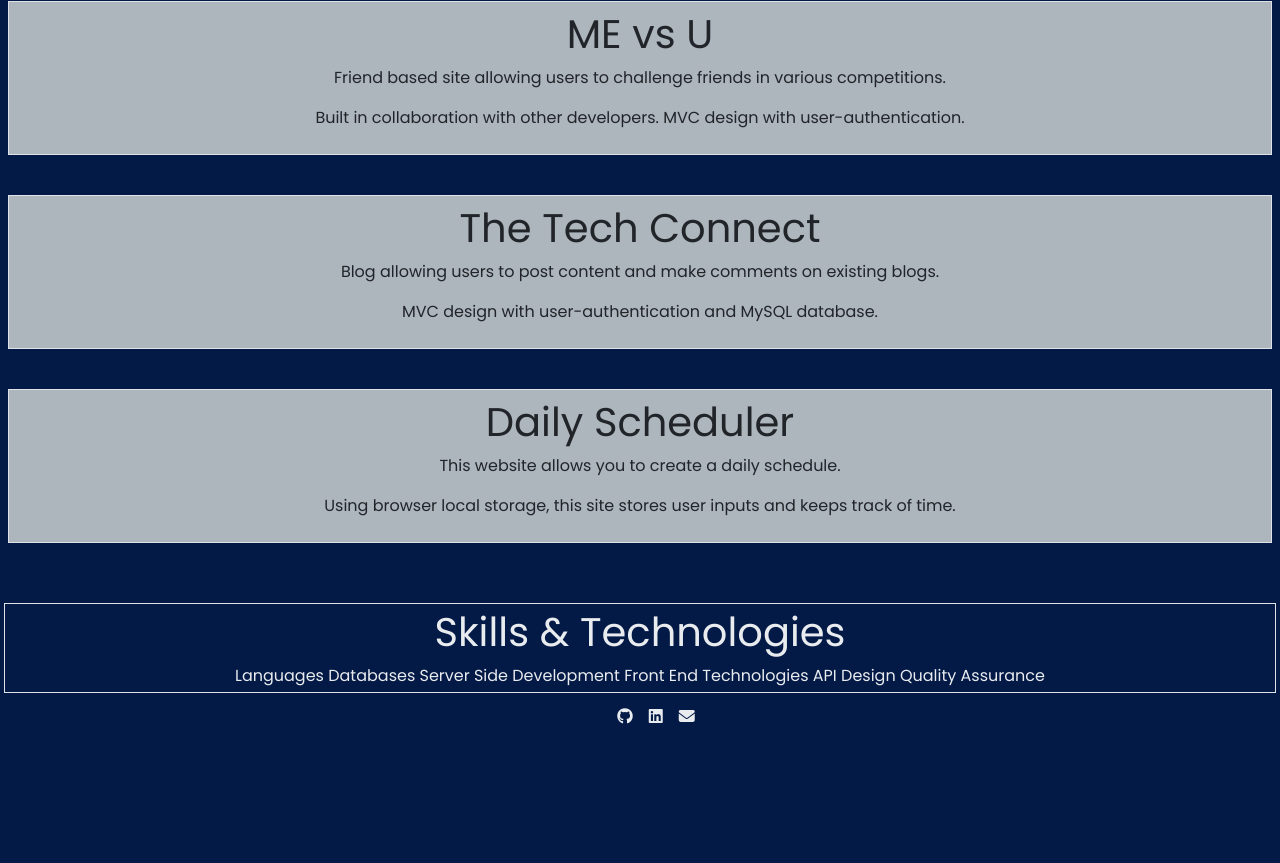
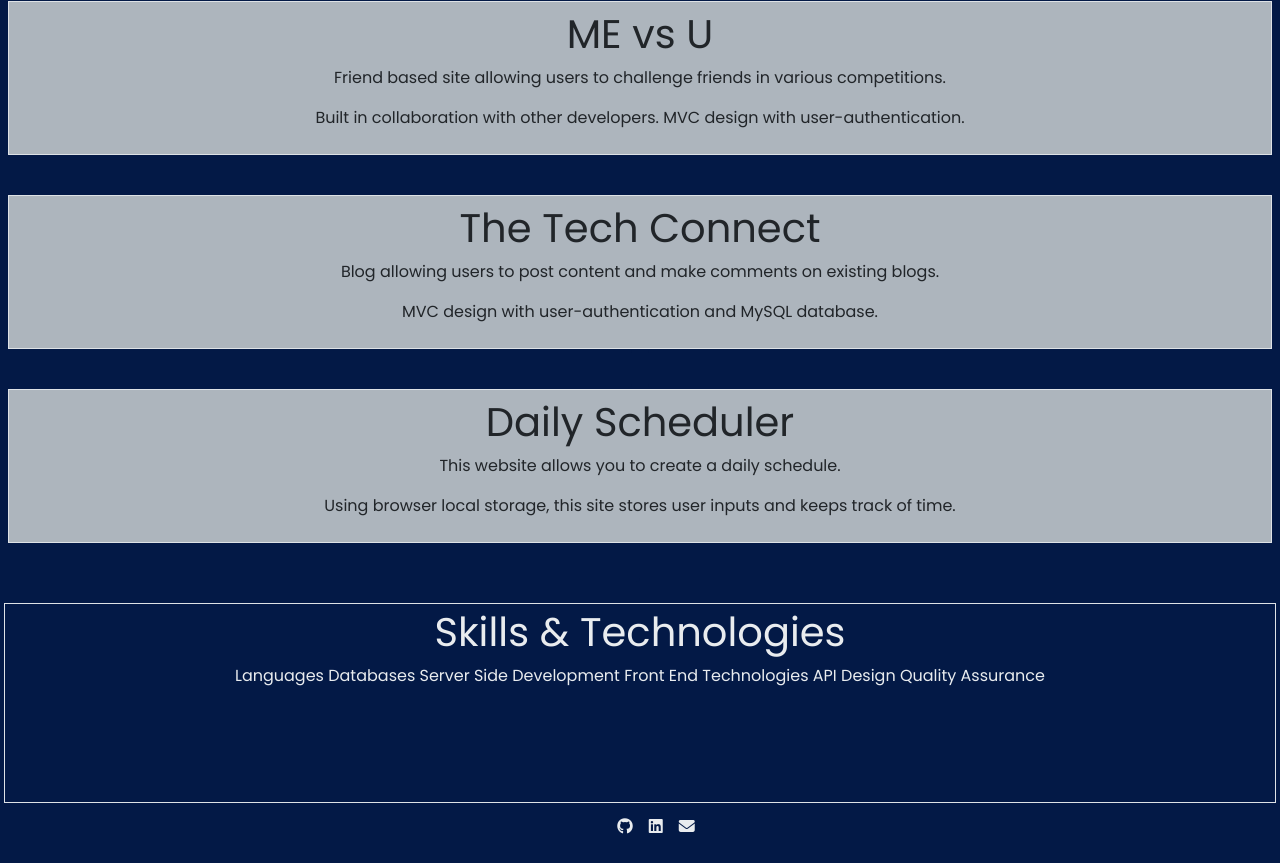
Before and after one commit to jgarner828/portfolio, a React (Create React App) app: page / in a window 1280 px wide. Shown: the part 952-1815 px from the top of the page. Before the commit the page ends 1705 px from the top, so only its background shows below. Built offline with nearby package versions, Linux system fonts and the light colour scheme.

Commit message:
fixed skills container

```diff
--- a/src/index.css
+++ b/src/index.css
@@ -36,3 +36,7 @@ ul a {
   color: #031946;
   background-color: white;
  }
+
+ #skills {
+   min-height: 200px;
+ }
```
Also changed, not shown: package.json (+3 -4 lines), 16 other files (tests, documents, lock files or other folders).
